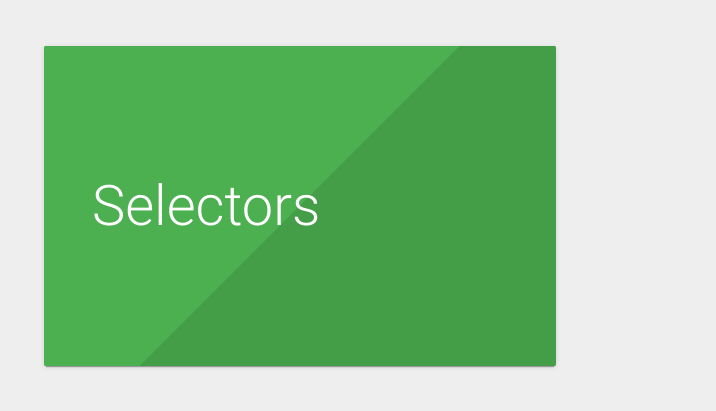
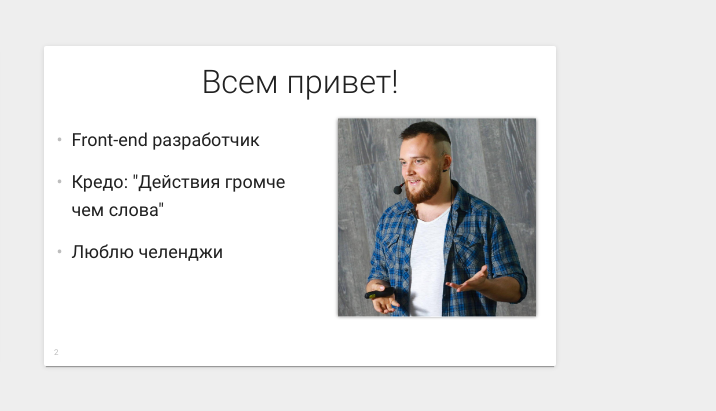
Before and after one commit to OleksandrPavlyshch/css_tricks_and_tips, a plain HTML site: page index.html in a window 1280 px wide. Shown: the part 194-605 px from the top of the page, 564-1280 px from the left. Drawn offline with Linux system fonts and the light colour scheme; files that its build step writes are made by us from their sources.

Commit message:
Update 2018-11-09T20:52:12.274Z

```diff
--- a/css/screen.css
+++ b/css/screen.css
@@ -803,7 +803,7 @@ input[type="submit"] {
   height: 280px;
   display: inline-block;
   text-align: center;
-  margin: 15px 30px;
+  margin: 10px 30px;
   -webkit-clip-path: polygon(50% 0%, 100% 25%, 100% 75%, 50% 100%, 0% 75%, 0% 25%);
   clip-path: polygon(50% 0%, 100% 25%, 100% 75%, 50% 100%, 0% 75%, 0% 25%);
   background-color: #fff;
@@ -813,8 +813,6 @@ input[type="submit"] {
 }
 
 .custom_shape-demo:hover {
-  -webkit-clip-path: polygon(0 0, 100% 0, 100% 100%, 0% 100%);
-  clip-path: polygon(0 0, 100% 0, 100% 100%, 0% 100%);
   -webkit-clip-path: polygon(0 0, 100% 0, 100% 100%, 50% 100%, 0% 100%, 0% 100%);
   clip-path: polygon(0 0, 100% 0, 100% 100%, 50% 100%, 0% 100%, 0% 100%);
 }
--- a/index.html
+++ b/index.html
@@ -72,6 +72,16 @@
     </header>
     <section class="slide intro white">
       <h1 class="intro-header"> CSS <br> Tricks <br> and Tips </h1>
+    </section>
+    <section class="slide centr-align">
+      <h2>Всем привет!</h2>
+      <div class="half">
+        <ul style="font-size: 36px; line-height: 1.6; text-align: left;">
+          <li class="next" style="margin-bottom: 25px;">Front-end разработчик</li>
+          <li class="next" style="margin-bottom: 25px;">Кредо: "Действия громче чем слова"</li>
+          <li class="next" style="margin-bottom: 25px;">Люблю челенджи</li>
+        </ul>
+      </div><img alt="my-photo" src="img/my-photo.jpg" style="float:right; width: 42%; box-shadow: 0 0 7px #666;">
     </section>
     <section class="slide">
       <h2 class="shout">Selectors</h2>
```
Also changed, not shown: img/my-photo.jpg (added), 1 other file.
